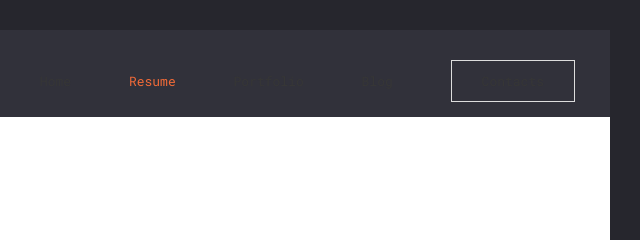
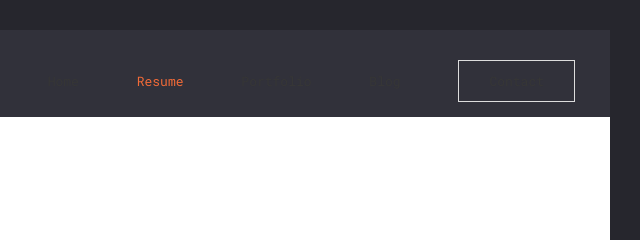
Before and after one commit to Git-Robbed/digital_resume, a website with bundled scripts: page resume.html in a window 1280 px wide. Shown: the top 240 px of the page, 640-1280 px from the left. Built offline with nearby package versions, Linux system fonts and the light colour scheme; animation ran at ten frames a second; a web font is replaced by a local one.

Commit message:
Update resume.html

```diff
--- a/resume.html
+++ b/resume.html
@@ -63,7 +63,7 @@
 						<li class="active ml-[50px] inline-block align-top"><a href="resume.html" class="lnk block mt-[12px]">Resume</a></li>
 						<li class="ml-[50px] inline-block align-top"><a href="portfolio.html" class="lnk block mt-[12px]">Portfolio</a></li>
 						<li class="ml-[50px] inline-block align-top"><a href="blog.html" class="lnk block mt-[12px]">Blog</a></li>
-						<li class="ml-[50px] inline-block align-top"><a href="contacts.html" class="btn mt-0">Contacts</a></li>
+						<li class="ml-[50px] inline-block align-top"><a href="contacts.html" class="btn mt-0">Contact</a></li>
 					</ul>
 				</div>
 			</div>
```
